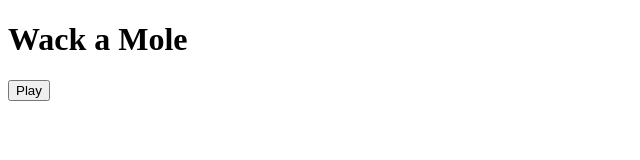
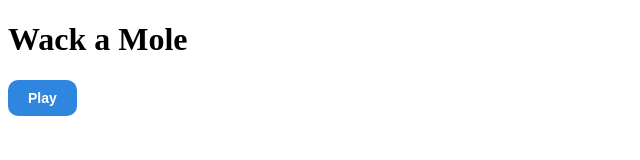
Before and after one commit to amabes/bottomline, a plain HTML site: page index.html in a window 1280 px wide. Shown: the whole page, without its empty margins (0-640 px from the left). Drawn offline with nearby package versions, Linux system fonts and the light colour scheme.

Commit message:
btn styles

```diff
--- a/index.html
+++ b/index.html
@@ -4,11 +4,15 @@
     <meta charset="utf-8">
     <meta name="viewport" content="width=device-width, initial-scale=1, shrink-to-fit=no">
     <title>Wack a Mole</title>
+    <link rel="stylesheet" href="style.css" />
   </head>
   <body>
     <h1>Wack a Mole</h1>
-    <button onclick="window.wackAMole.play()">
-      Play
+    <button id="play" class="btn primary" onclick="window.wackAMole.play()">
+      <span>Play</span>
+    </button>
+    <button id="stop" class="btn secondary stop" onclick="window.wackAMole.stop()">
+      <span>Stop</span>
     </button>
     <script src="https://code.jquery.com/jquery-3.3.1.slim.min.js" integrity="sha384-q8i/X+965DzO0rT7abK41JStQIAqVgRVzpbzo5smXKp4YfRvH+8abtTE1Pi6jizo" crossorigin="anonymous"></script>
     <script src="script.js"></script>
--- a/style.css
+++ b/style.css
@@ -0,0 +1,44 @@
+:root {
+  --btn-primary: #2e86de;
+  --btn-secondary: #8395a7;
+}
+
+.btn {
+  border: 0;
+  border-radius: 10px;
+  cursor: pointer;
+  font-size: 14px;
+  font-weight: bold;
+  overflow: hidden;
+  padding: 10px 20px;
+  position: relative;
+}
+
+.btn span {
+  position: relative;
+  z-index: 1;
+}
+
+.btn:hover:before {
+  background: rgba(0,0,0, .2);
+  content: '';
+  height: 100%;
+  left: 0;
+  position: absolute;
+  top: 0;
+  width: 100%;
+}
+
+.btn.primary {
+  background: var(--btn-primary);
+  color: white;
+}
+
+.btn.secondary {
+  background: var(--btn-secondary);
+  color: black;
+}
+
+.stop {
+  display: none;
+}
```
